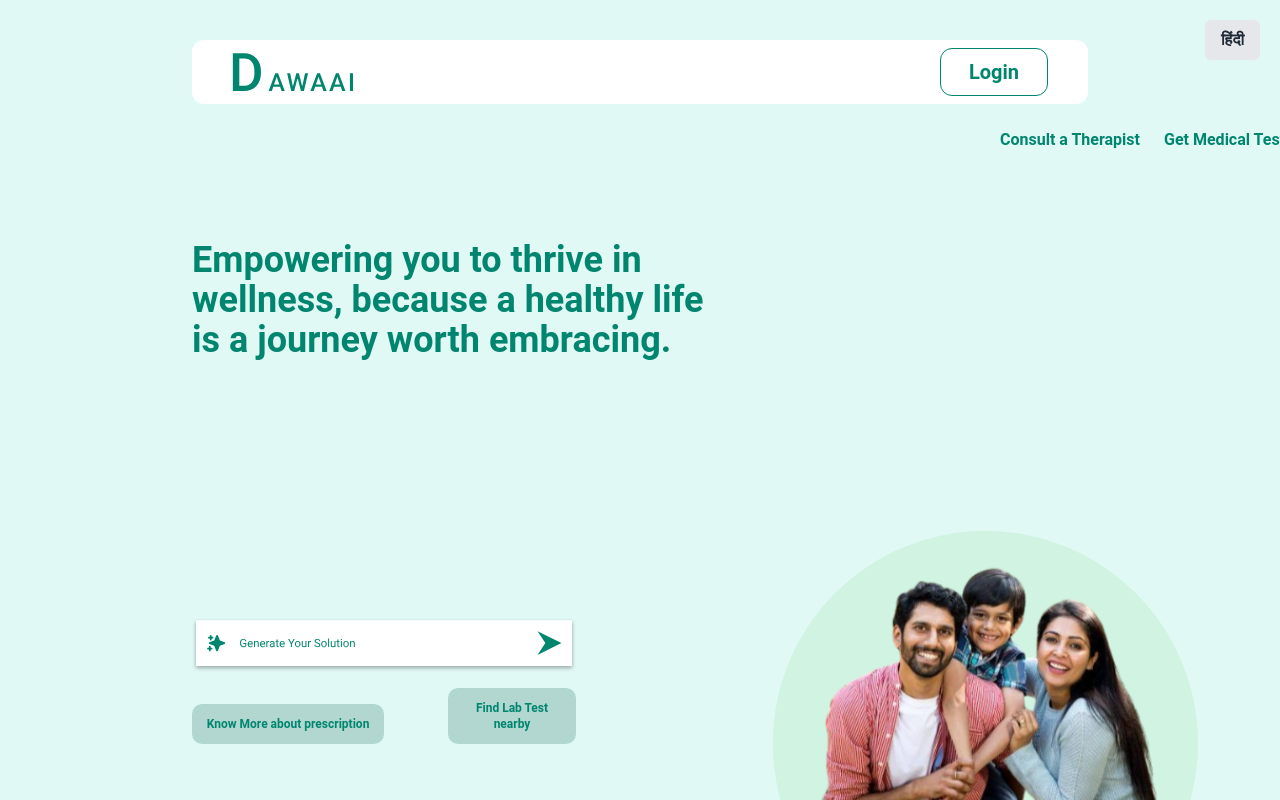
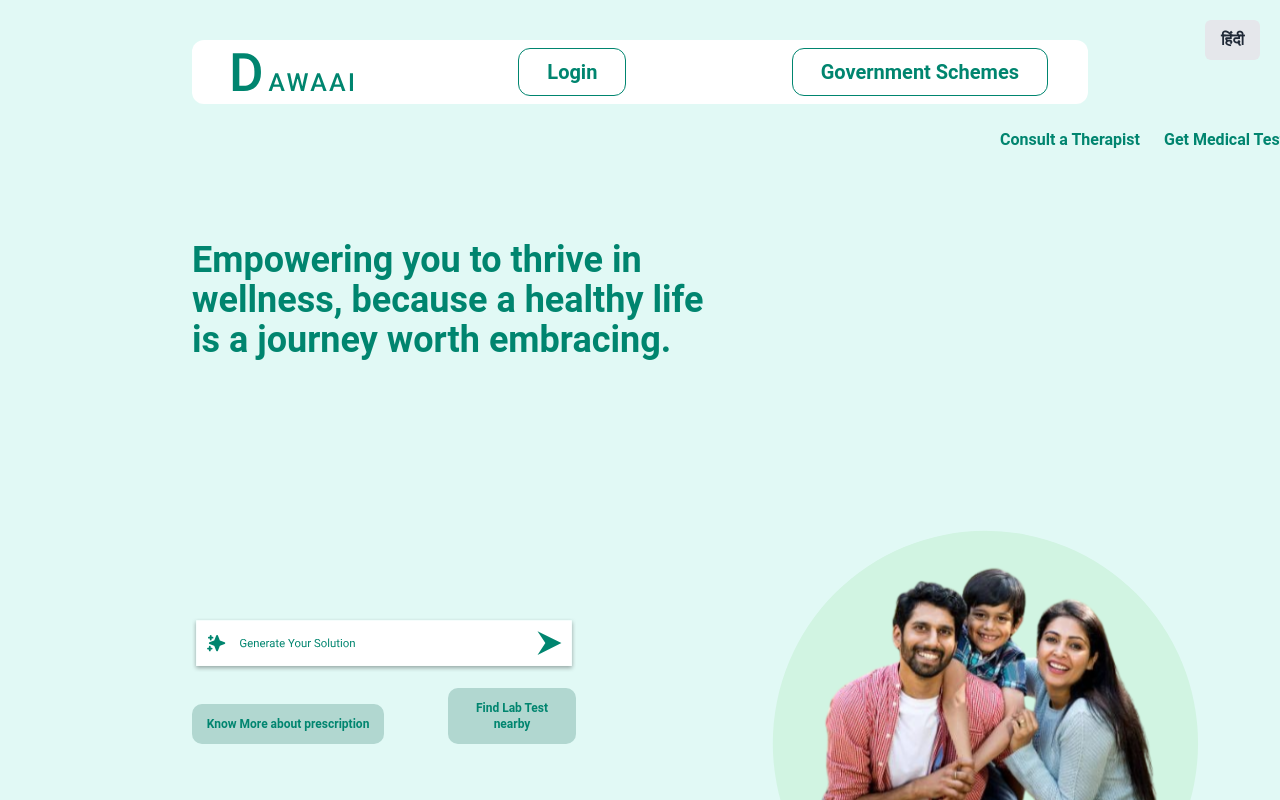
Before and after one commit to aryanbains/Dawaai-AI, a React (Vite) app: page / in a window 1280 px wide. Built offline with nearby package versions, Linux system fonts and the light colour scheme.

Commit message:
Routed Schemes Page

```diff
--- a/src/App.jsx
+++ b/src/App.jsx
@@ -6,6 +6,7 @@ import Hospital from './pages/Hospital/Hospital';
 import Location from './pages/Location';
 import Therapist from './pages/Therapist';
 import Login from './pages/Login';
+import GovtSchemes from './pages/Govt/schemes';
 
 
 export default function App() {
@@ -19,6 +20,7 @@ export default function App() {
           <Route path="/therapist" element={<Therapist/>} />
           <Route path="/test/:id" element={<Location/>} />
           <Route path="/login" element={<Login/>} />
+          <Route path="/GovtSchemes" element={<GovtSchemes/>} />
         </Routes>
       </Router>
     </>
--- a/src/components/Navbar.jsx
+++ b/src/components/Navbar.jsx
@@ -6,6 +6,8 @@ export default function Navbar() {
     <div className='w-[70%] bg-white flex justify-between items-center mx-auto px-10 py-2 absolute top-10 left-[15%] rounded-xl'>
         <img src="/logo.svg" alt="logo" className='h-[38px]' />
         <Link to="login"><button className='text-[#00856F] font-semibold text-[20px] border-[1px] border-[#00856F] px-7 py-2 rounded-xl hover:bg-[#00856F] hover:text-white'>Login</button></Link>
+        <Link to="GovtSchemes"><button className='text-[#00856F] font-semibold text-[20px] border-[1px] border-[#00856F] px-7 py-2 rounded-xl hover:bg-[#00856F] hover:text-white'>Government Schemes</button></Link>
     </div>
+
   )
 }
```
Also changed, not shown: src/pages/Govt/schemes.jsx (renamed from src/pages/govt schemes/schemes.jsx), src/pages/Govt/schemes.scss (renamed from src/pages/govt schemes/schemes.scss).
